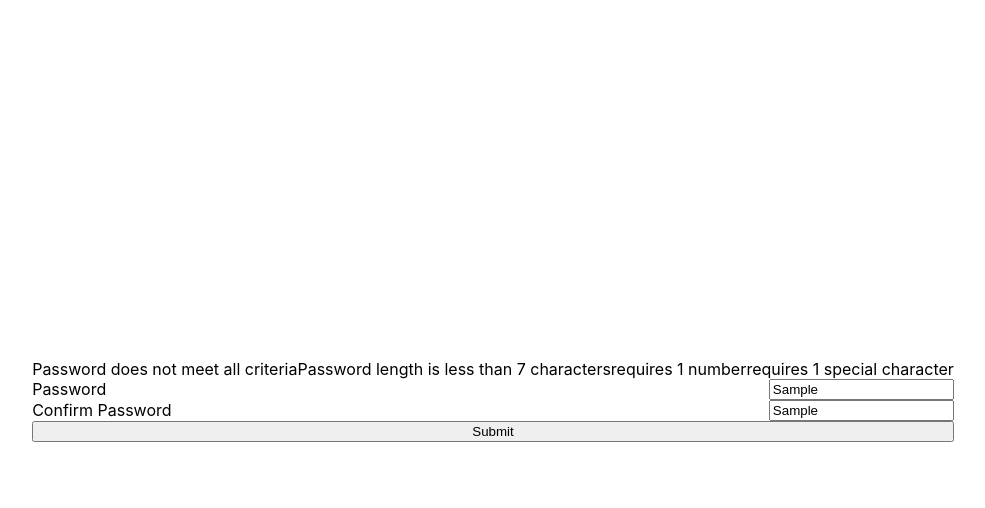
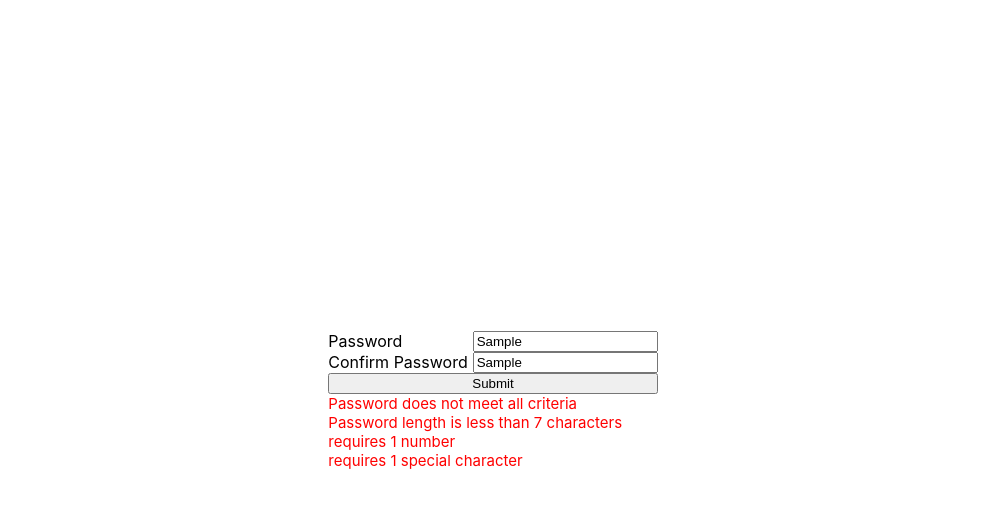
Before and after one commit to klee0589/aweber-validator, a React (Create React App) app: page / in a window 1280 px wide. Both pictures are taken after typing "Sample", "Sample" into the empty fields and a click on the button "Submit". Shown: the top 508 px of the page, without its empty margins (147-1132 px from the left). Built offline with nearby package versions, Linux system fonts and the light colour scheme.

Commit message:
updated logic and test for same password check

```diff
--- a/src/App.css
+++ b/src/App.css
@@ -6,53 +6,3 @@
   height: 100vh;
   width: 100%;
 }
-
-.validator-container {
-  display: flex;
-  justify-content: center;
-  flex-direction: column;
-}
-
-.password-container {
-  display: flex;
-  justify-content: space-between;
-}
-
-.password-label {
-  margin-right: 5px;
-}
-/*
-.App-logo {
-  height: 40vmin;
-  pointer-events: none;
-}
-
-@media (prefers-reduced-motion: no-preference) {
-  .App-logo {
-    animation: App-logo-spin infinite 20s linear;
-  }
-}
-
-.App-header {
-  background-color: #282c34;
-  min-height: 100vh;
-  display: flex;
-  flex-direction: column;
-  align-items: center;
-  justify-content: center;
-  font-size: calc(10px + 2vmin);
-  color: white;
-}
-
-.App-link {
-  color: #61dafb;
-}
-
-@keyframes App-logo-spin {
-  from {
-    transform: rotate(0deg);
-  }
-  to {
-    transform: rotate(360deg);
-  }
-} */
--- /dev/null
+++ b/src/components/validator/PasswordValidator.css
@@ -0,0 +1,23 @@
+
+.validator-container {
+  display: flex;
+  justify-content: center;
+  flex-direction: column;
+}
+
+.password-container {
+  display: flex;
+  justify-content: space-between;
+}
+
+.password-label {
+  margin-right: 5px;
+}
+
+.error-container {
+  display: flex;
+    flex-direction: column;
+    align-items: baseline;
+    font-size: 15px;
+    color: red;
+}
--- a/src/components/validator/PasswordValidator.jsx
+++ b/src/components/validator/PasswordValidator.jsx
@@ -1,5 +1,6 @@
 import React from 'react';
 import { usePasswordValidator } from '../../hooks/usePasswordValidator';
+import './PasswordValidator.css';
 
 const PasswordValidator = () => {
     const {
@@ -8,10 +9,9 @@ const PasswordValidator = () => {
         handlePassword2Change,
         handleSubmit,
     } = usePasswordValidator();
-
+    console.log(passwordStatus)
     return (
         <div className='validator-container'>
-            {passwordStatus}
             <div className='password-container'>
                 <label htmlFor="password_1" className='password-label'>Password</label>
                 <input type="text" onChange={handlePassword1Change} />
@@ -21,6 +21,9 @@ const PasswordValidator = () => {
                 <input type="text" onChange={handlePassword2Change} />
             </div>
             <button type='submit' onClick={handleSubmit}>Submit</button>
+            <div className='error-container'>
+                {passwordStatus && passwordStatus.map((message, index) => <div key={index}>{message}</div>)}
+            </div>
         </div>
     );
 }
--- a/src/utils/helpers.js
+++ b/src/utils/helpers.js
@@ -1,17 +1,21 @@
 export const checkPassword = ({ passwords }) => {
     let results = [];
-    const passwordsLength = passwords.every(password => password.length > 6)
+    const identicalPasswords = passwords[0] === passwords[1];
+    const passwordsLength = passwords.every(password => password.length > 6);
     const containsUppercase = passwords.some(password => /[A-Z]/.test(password));
     const containsLowercase = passwords.some(password => /[a-z]/.test(password));
     const containsNumber = passwords.some(password => /\d/.test(password));
     const containsSpecialChar = passwords.some(password => /[!@#$%^&*()_+={}\[\]|:;'"<,>.]/.test(password));
 
-    const isValidPassword = containsUppercase && containsLowercase && containsNumber && containsSpecialChar
+    const isValidPassword = identicalPasswords && containsUppercase && containsLowercase && containsNumber && containsSpecialChar
 
     if (isValidPassword) {
         results.push(['Password is valid']);
     } else {
         results.push(['Password does not meet all criteria']);
+        if (!identicalPasswords) {
+            results.push(['Passwords are not the same'])
+        }
         if (!passwordsLength) {
             results.push(['Password length is less than 7 characters'])
         }
```
Also changed, not shown: 1 other file (tests, documents, lock files or other folders).
